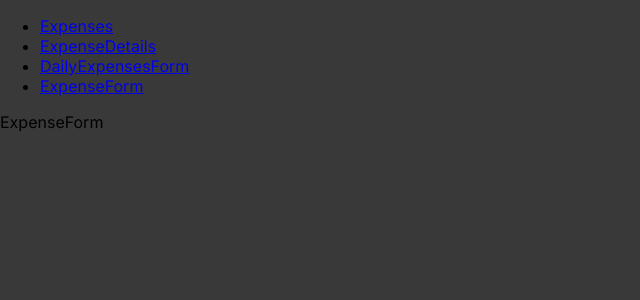
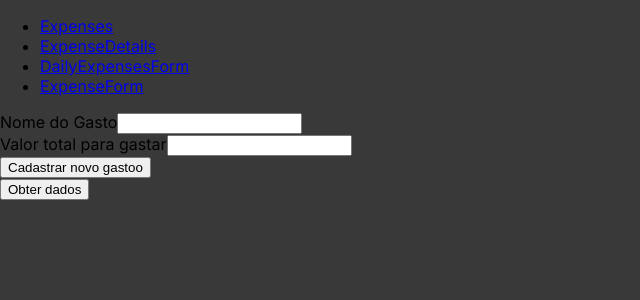
Before and after one commit to thiagouxd/contasMil, a React (Create React App) app: page /expense-form in a window 1280 px wide. Shown: the top 300 px of the page, without its empty margins (0-640 px from the left). Built offline with nearby package versions, Linux system fonts and the light colour scheme.

Commit message:
create and read data temp

```diff
--- a/package.json
+++ b/package.json
@@ -11,6 +11,7 @@
     "@types/react": "^17.0.20",
     "@types/react-dom": "^17.0.9",
     "@types/styled-components": "^5.1.19",
+    "firebase": "^9.6.3",
     "react": "^17.0.2",
     "react-dom": "^17.0.2",
     "react-router-dom": "^6.2.1",
--- a/src/pages/DailyExpensesForm/index.tsx
+++ b/src/pages/DailyExpensesForm/index.tsx
@@ -1,7 +1,34 @@
+import { useState } from "react";
+import { getDailyExpenseData, writeDailyExpenseData } from "../../api";
+
 const DailyExpensesForm = () => {
-  return(
-    <div>DailyExpensesForm</div>
-  )
-}
+  const [data, setData] = useState({});
 
-export default DailyExpensesForm
+  return (
+    <form
+      onSubmit={(e) => {
+        e.preventDefault();
+        writeDailyExpenseData(1, { ...data });
+      }}
+    >
+      <input
+        type="date"
+        name="date"
+        id="date"
+        onChange={(e) => setData({ ...data, date: e.target.value })}
+      />
+      <input
+        type="number"
+        name="value"
+        id="value"
+        onChange={(e) => setData({ ...data, value: e.target.value })}
+      />
+      <button type="submit">Criar um gasto diário</button>
+      <button type="button" onClick={() => getDailyExpenseData(1)}>
+        Obter um gasto diário
+      </button>
+    </form>
+  );
+};
+
+export default DailyExpensesForm;
--- a/src/pages/ExpenseForm/index.tsx
+++ b/src/pages/ExpenseForm/index.tsx
@@ -1,7 +1,44 @@
+import { useState } from "react";
+import { getExpenseData, writeExpenseData } from "../../api";
+
 const ExpenseForm = () => {
-  return(
-    <div>ExpenseForm</div>
-  )
-}
+  const [data, setData] = useState({});
 
-export default ExpenseForm
+  return (
+    <form
+      onSubmit={(e) => {
+        e.preventDefault();
+        writeExpenseData({ ...data });
+      }}
+    >
+      <div>
+        <label htmlFor="name">Nome do Gasto</label>
+        <input
+          type="text"
+          name="name"
+          id="name"
+          onChange={(e) => setData({ ...data, name: e.target.value })}
+        />
+      </div>
+      <div>
+        <label htmlFor="total-value">Valor total para gastar</label>
+        <input
+          type="number"
+          name="total-value"
+          id="total-value"
+          onChange={(e) => setData({ ...data, totalValue: e.target.value })}
+        />
+      </div>
+      <div>
+        <button type="submit">Cadastrar novo gastoo</button>
+      </div>
+      <div>
+        <button type="button" onClick={() => getExpenseData()}>
+          Obter dados
+        </button>
+      </div>
+    </form>
+  );
+};
+
+export default ExpenseForm;
--- a/src/pages/Expenses/Card.tsx
+++ b/src/pages/Expenses/Card.tsx
@@ -1,7 +1,12 @@
-import styled from "styled-components"
-import Tag from "../../components/Tag"
+import styled from "styled-components";
+import Tag from "../../components/Tag";
 
-export default (props: { title: String, stipulated: String, used: String, balance: String }) => {
+export default (props: {
+  title: String;
+  stipulated: number;
+  used: number;
+  balance: number;
+}) => {
   return (
     <Container>
       <Header>
@@ -9,27 +14,33 @@ export default (props: { title: String, stipulated: String, used: String, balanc
         <Tag text="Cagou nas Zorba" />
       </Header>
       <Description>
-        <p>Valor estipulado: <strong>R${props.stipulated}</strong></p>
-        <p>Saldo utilizado: <strong>R${props.used}</strong></p>
-        <p>Saldo para o dia: <strong>R${props.balance}</strong></p>
+        <p>
+          Valor estipulado: <strong>R${props.stipulated}</strong>
+        </p>
+        <p>
+          Saldo utilizado: <strong>R${props.used}</strong>
+        </p>
+        <p>
+          Saldo para o dia: <strong>R${props.balance}</strong>
+        </p>
       </Description>
     </Container>
-  )
-}
+  );
+};
 
 const Title = styled.h2`
   font-weight: bold;
   font-size: 18px;
   line-height: 22px;
-  color: #FFFFFF;
+  color: #ffffff;
   margin: 0;
-`
+`;
 
 const Header = styled.header`
   display: flex;
   align-items: center;
   justify-content: space-between;
-`
+`;
 
 const Container = styled.div`
   background: #565656;
@@ -37,7 +48,7 @@ const Container = styled.div`
   margin-right: 24px;
   padding: 16px;
   margin-bottom: 16px;
-`
+`;
 
 const Description = styled.div`
   display: flex;
@@ -48,4 +59,4 @@ const Description = styled.div`
     color: white;
     font-size: 14px;
   }
-`
+`;
--- a/src/pages/Expenses/index.tsx
+++ b/src/pages/Expenses/index.tsx
@@ -1,15 +1,38 @@
-import Card from "./Card"
+import Card from "./Card";
+import { getExpenseData } from "../../api";
+import { useEffect, useState } from "react";
+
+type ExpenseName = {
+  name: string;
+  totalValue: number;
+  id: number;
+};
 
 const Expenses = () => {
+  const [expenses, setExpenses] = useState([]);
+
+  useEffect(() => {
+    setTimeout(() => {
+      getExpenseData().then((res) => setExpenses(res));
+    }, 1);
+  }, [setExpenses]);
+
   return (
     <>
       <h1>Gastos infinitos</h1>
-      <Card title="Gasto"
-        stipulated="42,90"
-        used="42,90"
-        balance="42,90" />
+      {expenses?.map((expense: ExpenseName) => {
+        return (
+          <Card
+            key={expense.id}
+            title={expense.name}
+            stipulated={expense.totalValue}
+            used={expense.totalValue}
+            balance={expense.totalValue}
+          />
+        );
+      })}
     </>
-  )
-}
+  );
+};
 
-export default Expenses
+export default Expenses;
```
Also changed, not shown: 1 other file (tests, documents, lock files or other folders).
